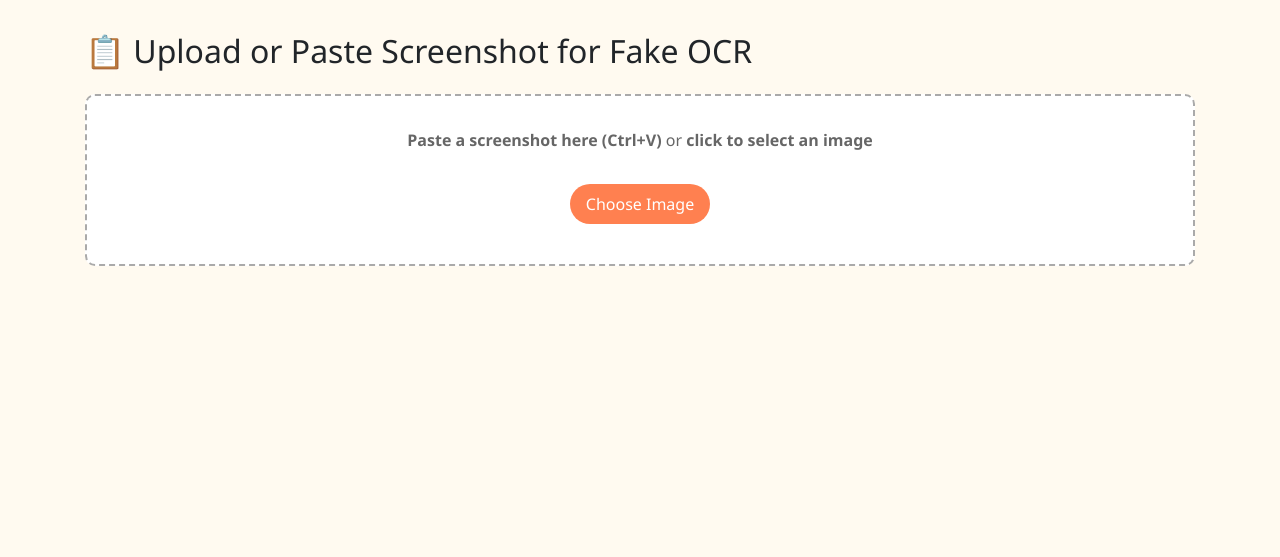
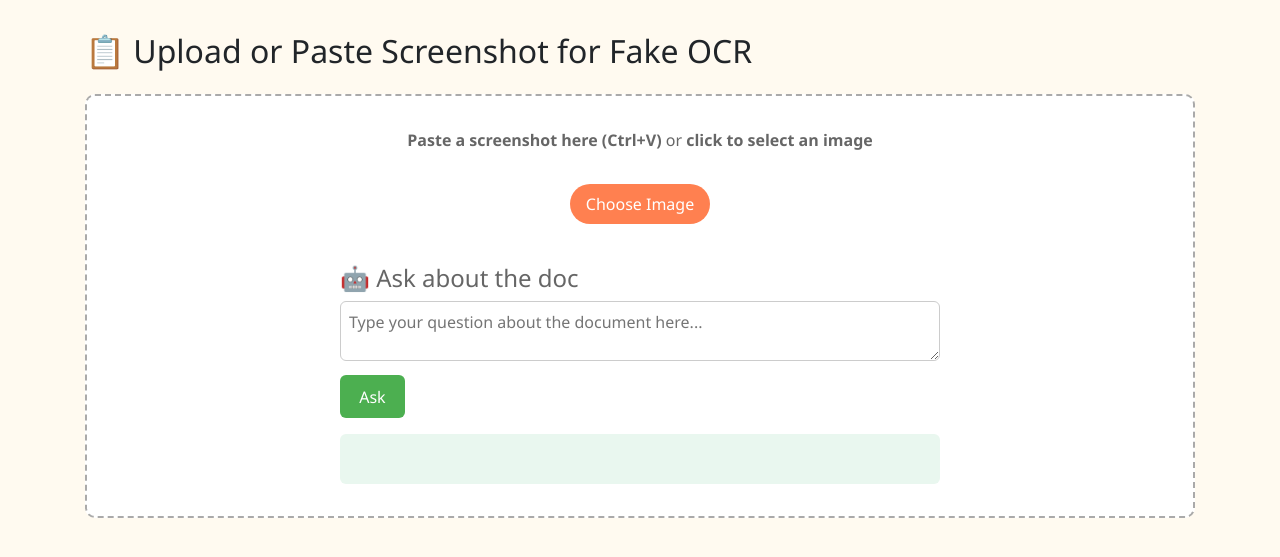
Before and after one commit to YuHan934/Hackathon, a PHP site: page /ocr.php in a window 1280 px wide. Shown: the top 557 px of the page. Run offline with PHP 8.4, Linux system fonts and the light colour scheme.

Commit message:
Update ocr.php

```diff
--- a/knowledgebase.dev-main/ocr.php
+++ b/knowledgebase.dev-main/ocr.php
@@ -1,9 +1,9 @@
 <!DOCTYPE html>
 <html lang="en">
 <head>
-  <meta charset="UTF-8">
+  <meta charset="UTF-8" />
   <title>Image Upload & Paste with Fake OCR | iFAST Smart Docs</title>
-  <link rel="stylesheet" href="https://stackpath.bootstrapcdn.com/bootstrap/4.5.2/css/bootstrap.min.css">
+  <link rel="stylesheet" href="https://stackpath.bootstrapcdn.com/bootstrap/4.5.2/css/bootstrap.min.css" />
   <style>
     body {
       padding: 2rem;
@@ -38,6 +38,7 @@
       font-weight: bold;
       cursor: pointer;
       display: none;
+      z-index: 10;
     }
     img {
       max-width: 100%;
@@ -48,6 +49,8 @@
       padding: 1rem;
       margin-top: 1rem;
       border-radius: 6px;
+      white-space: pre-wrap;
+      text-align: left;
     }
     input[type="file"] {
       display: none;
@@ -61,6 +64,40 @@
       cursor: pointer;
       margin-top: 1rem;
     }
+    /* Style for Q&A section */
+    #qaSection {
+      margin-top: 2rem;
+      text-align: left;
+      max-width: 600px;
+      margin-left: auto;
+      margin-right: auto;
+    }
+    #questionInput {
+      width: 100%;
+      height: 60px;
+      padding: 0.5rem;
+      font-size: 1rem;
+      border: 1px solid #ccc;
+      border-radius: 6px;
+      resize: vertical;
+    }
+    #askBtn {
+      margin-top: 0.5rem;
+      background-color: #4caf50;
+      color: white;
+      border: none;
+      padding: 0.6rem 1.2rem;
+      border-radius: 6px;
+      cursor: pointer;
+    }
+    #answer {
+      margin-top: 1rem;
+      background: #e9f7ef;
+      padding: 1rem;
+      border-radius: 6px;
+      min-height: 50px;
+      white-space: pre-wrap;
+    }
   </style>
 </head>
 <body>
@@ -71,15 +108,23 @@
   <div id="dropArea" tabindex="0">
     <p><strong>Paste a screenshot here (Ctrl+V)</strong> or <strong>click to select an image</strong></p>
 
-    <input type="file" id="fileInput" accept="image/*">
+    <input type="file" id="fileInput" accept="image/*" />
     <label for="fileInput" id="uploadLabel">Choose Image</label>
 
     <div id="previewWrapper" style="display: none;">
-      <button id="deleteBtn">&times;</button>
-      <img id="preview" />
+      <button id="deleteBtn" aria-label="Delete image">&times;</button>
+      <img id="preview" alt="Uploaded preview" />
     </div>
 
     <pre id="ocrResult" style="display: none;">Fake OCR result will appear here...</pre>
+
+    <!-- Contextual Q&A Section -->
+    <div id="qaSection">
+      <h4>🤖 Ask about the doc</h4>
+      <textarea id="questionInput" placeholder="Type your question about the document here..."></textarea>
+      <button id="askBtn">Ask</button>
+      <div id="answer"></div>
+    </div>
   </div>
 </div>
 
@@ -90,6 +135,10 @@ const preview = document.getElementById('preview');
   const previewWrapper = document.getElementById('previewWrapper');
   const ocrResult = document.getElementById('ocrResult');
   const deleteBtn = document.getElementById('deleteBtn');
+
+  const questionInput = document.getElementById('questionInput');
+  const askBtn = document.getElementById('askBtn');
+  const answerDiv = document.getElementById('answer');
 
   // Handle pasted image
   dropArea.addEventListener('paste', function (e) {
@@ -111,8 +160,13 @@ fileInput.addEventListener('change', function () {
     }
   });
 
-// Click drop area to trigger file input
-dropArea.addEventListener('click', () => fileInput.click());
+  // Click drop area to trigger file input (except on interactive elements)
+  dropArea.addEventListener('click', (e) => {
+    const ignoredElements = ['INPUT', 'BUTTON', 'LABEL', 'PRE', 'IMG', 'TEXTAREA', 'DIV'];
+    if (!ignoredElements.includes(e.target.tagName)) {
+      fileInput.click();
+    }
+  });
 
   // Show image + fake OCR
   function displayImage(blob) {
@@ -133,6 +187,10 @@ function displayImage(blob) {
 (This is a placeholder OCR output for demo purposes.)
       `;
       ocrResult.style.display = "block";
+
+      // Clear previous answer and question on new image load
+      questionInput.value = '';
+      answerDiv.textContent = '';
     };
     reader.readAsDataURL(blob);
   }
@@ -145,6 +203,35 @@ deleteBtn.addEventListener('click', function (e) {
     deleteBtn.style.display = "none";
     ocrResult.style.display = "none";
     fileInput.value = '';
+    questionInput.value = '';
+    answerDiv.textContent = '';
+  });
+
+  // Fake Q&A functionality: respond with canned answer referencing OCR text
+  askBtn.addEventListener('click', () => {
+    const question = questionInput.value.trim();
+    if (!question) {
+      answerDiv.textContent = 'Please enter a question first.';
+      return;
+    }
+
+    // Simple fake context Q&A response using OCR text
+    const ocrText = ocrResult.textContent || '';
+    let response = '';
+
+    if (/date/i.test(question)) {
+      response = 'The detected date on the document is 2023-09-07.';
+    } else if (/invoice/i.test(question)) {
+      response = 'The invoice number is #123456.';
+    } else if (/total/i.test(question)) {
+      response = 'The total due amount is RM299.00.';
+    } else if (/status/i.test(question)) {
+      response = 'The payment status is PAID.';
+    } else {
+      response = "Sorry, I don't have an answer for that question based on the document.";
+    }
+
+    answerDiv.textContent = response;
   });
 </script>
 
```
Lines whose indentation alone changed are shown as unchanged.
